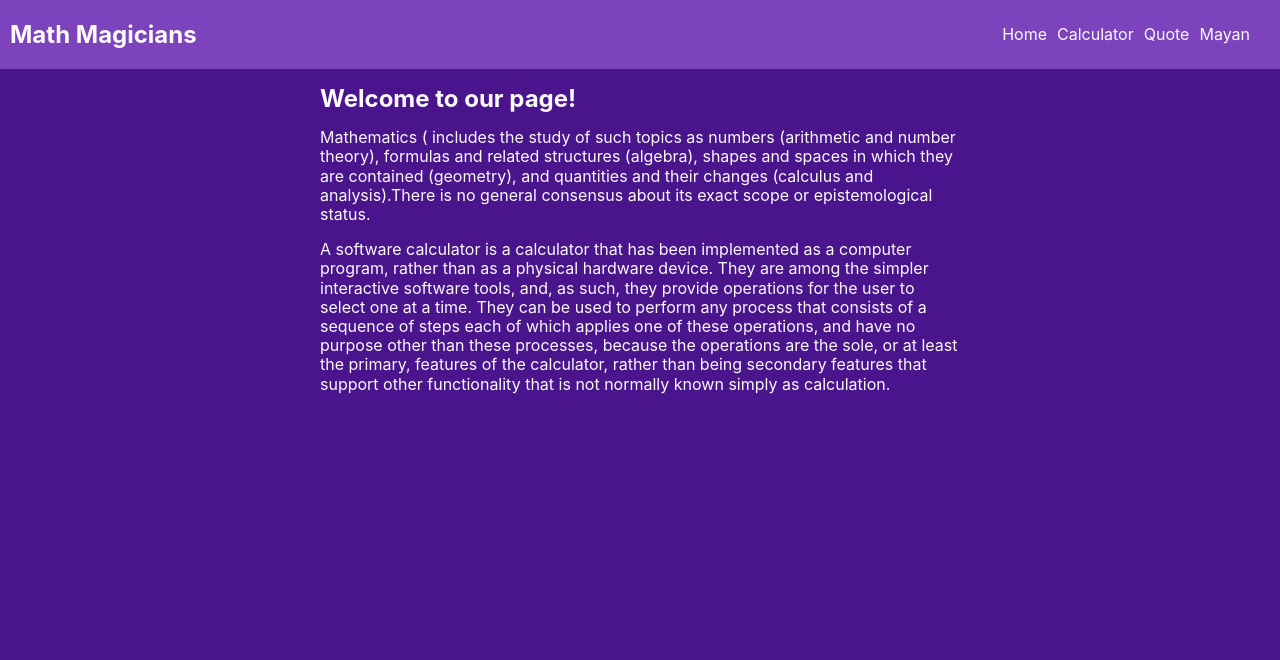
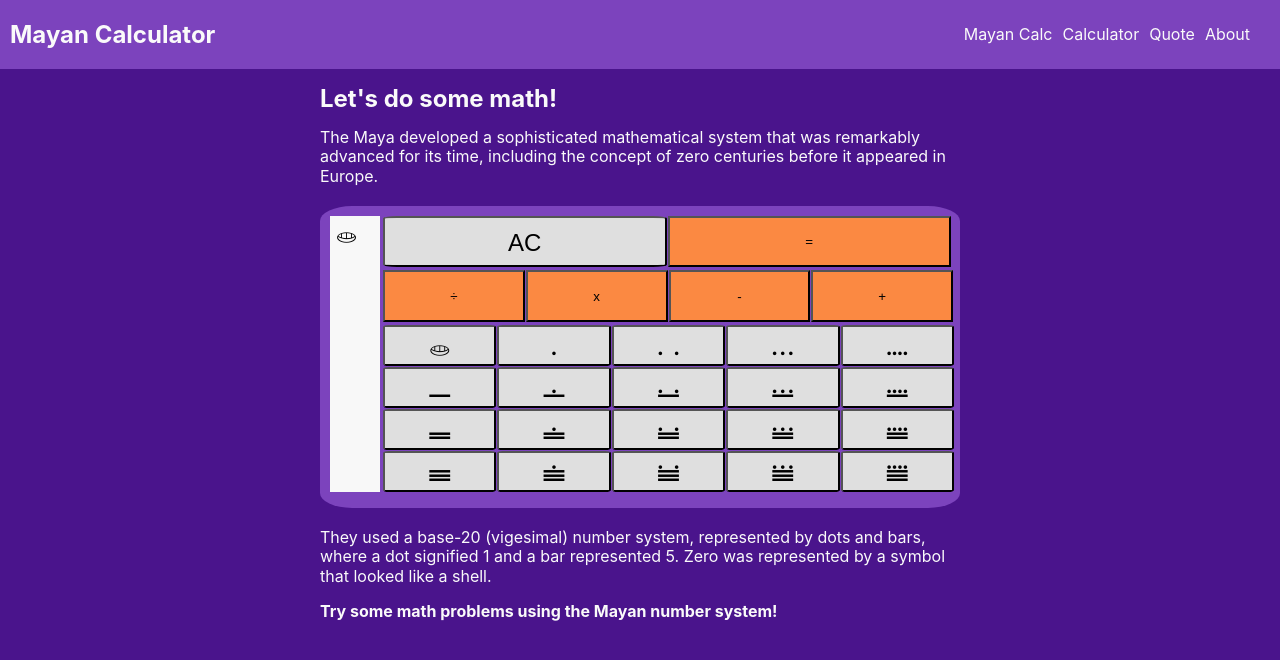
Before and after one commit to Maclenn77/Math-Magicians, a React (Create React App) app: page / in a window 1280 px wide. Shown: the top 660 px of the page. Built offline with nearby package versions, Linux system fonts and the light colour scheme.

Commit message:
Move mayan calculator to main page

```diff
--- a/src/App.js
+++ b/src/App.js
@@ -19,8 +19,8 @@ class App extends React.Component { // eslint-disable-line
           <Navbar />
           <Routes>
             <Route exact path="/calc" element={<Calc />} />
-            <Route exact path="/" element={<Home />} />
-            <Route exact path="/mayan" element={<Mayan />} />
+            <Route exact path="/about" element={<Home />} />
+            <Route exact path="/" element={<Mayan />} />
             <Route exact path="/quote" element={<Quote />} />
           </Routes>
         </div>
--- a/src/components/Navbar.js
+++ b/src/components/Navbar.js
@@ -5,10 +5,10 @@ import './Navbar.css';
 
 const Navbar = () => (
   <nav>
-    <h1><Link to="/">Math Magicians</Link></h1>
+    <h1><Link to="/">Mayan Calculator</Link></h1>
     <ul>
       <li>
-        <Link to="/">Home</Link>
+        <Link to="/">Mayan Calc</Link>
       </li>
       <li>
         <Link to="/calc">Calculator</Link>
@@ -17,7 +17,7 @@ const Navbar = () => (
         <Link to="/quote">Quote</Link>
       </li>
       <li>
-        <Link to="/mayan">Mayan</Link>
+        <Link to="/about">About</Link>
       </li>
     </ul>
   </nav>
--- a/src/pages/MayanCalculator.js
+++ b/src/pages/MayanCalculator.js
@@ -4,7 +4,19 @@ import './MayanCalculator.css';
 const Mayan = () => (
   <section>
     <h2>Let&apos;s do some math!</h2>
+    <p>
+      The Maya developed a sophisticated mathematical system that was remarkably advanced
+      for its time, including the concept of zero centuries before it appeared in Europe.
+    </p>
     <MayanCalculator />
+    <p>
+      They used a base-20 (vigesimal) number system, represented by dots and bars, where a
+      dot signified 1 and a bar represented 5. Zero was represented by a symbol that looked
+      like a shell.
+    </p>
+    <p>
+      <b>Try some math problems using the Mayan number system!</b>
+    </p>
   </section>
 );
 export default Mayan;
```
